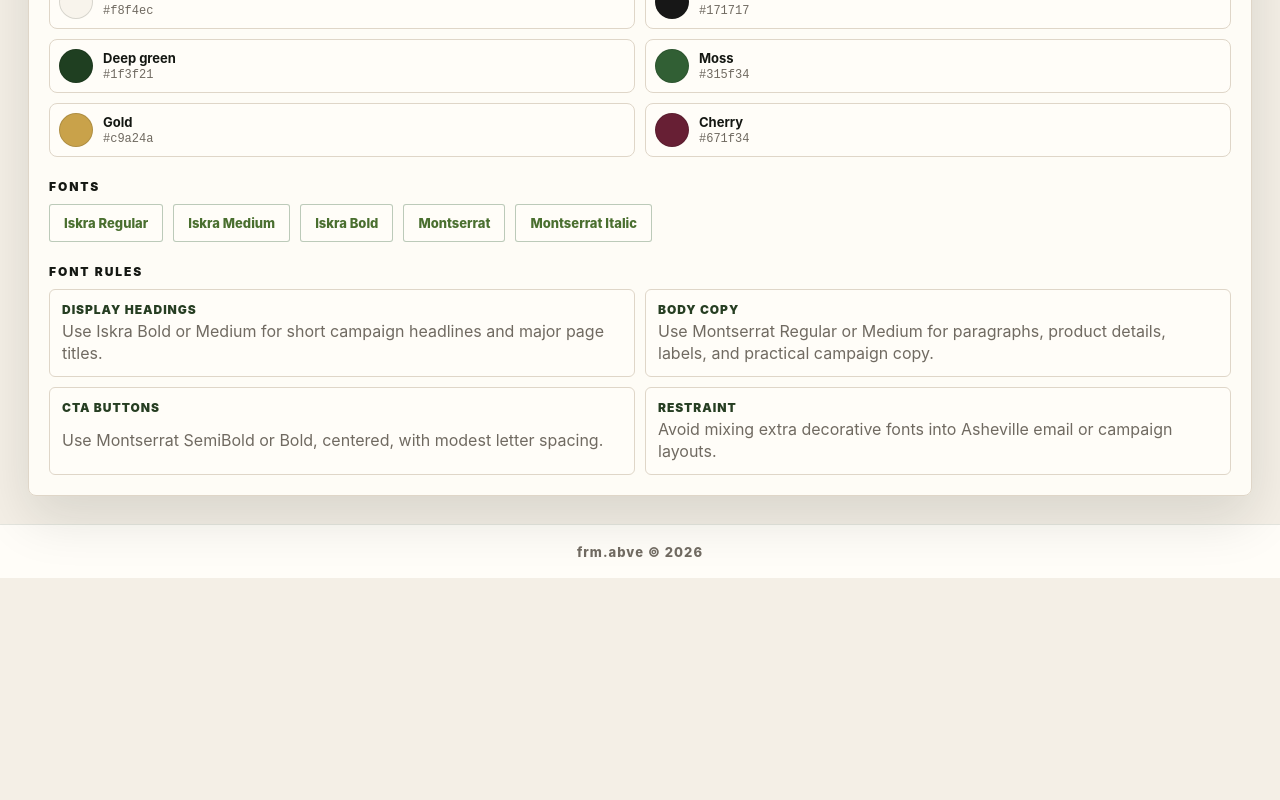
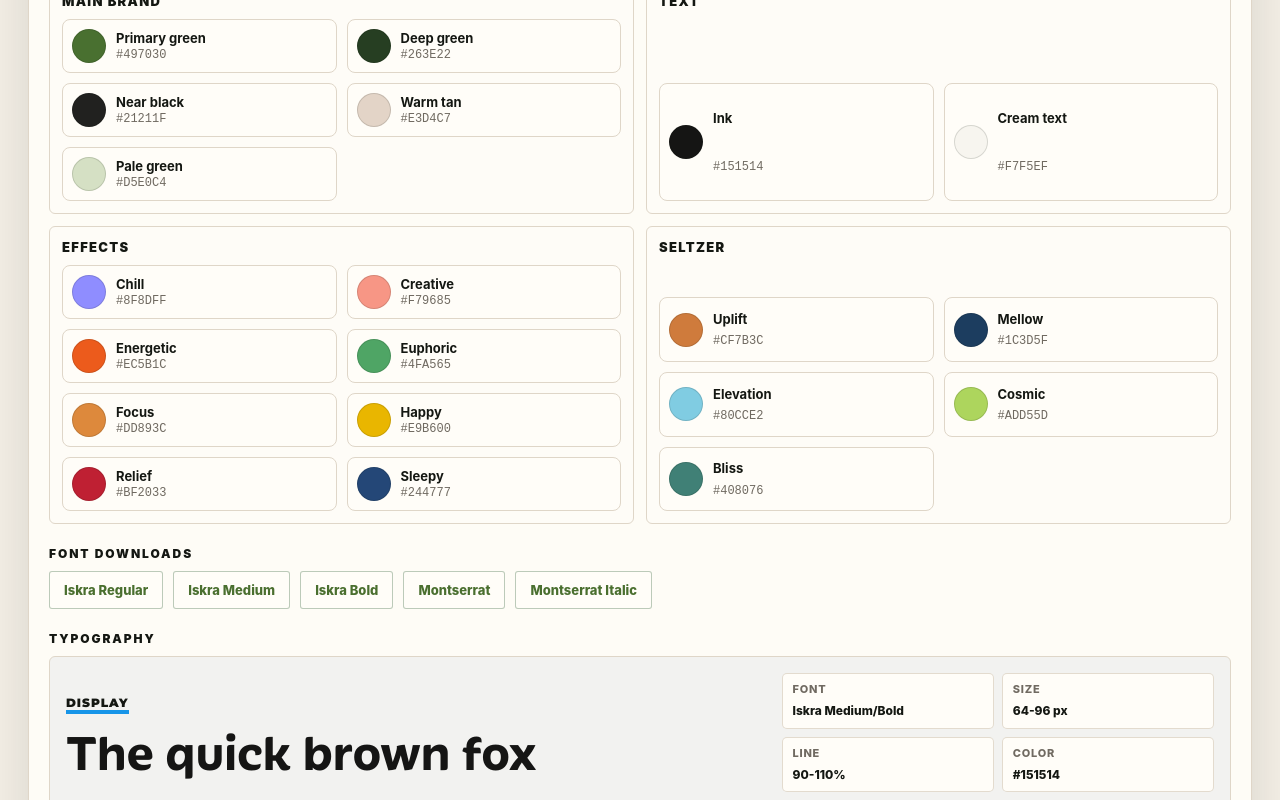
Before and after one commit to thelifeoferic/FRMABVE, a Next.js app in the folder asheville-campaign-studio-live/: page /settings in a window 1280 px wide. Shown: the part 1400-2200 px from the top of the page. Before the commit the page ends 1978 px from the top, so only its background shows below. Built offline with nearby package versions, Linux system fonts and the light colour scheme.

Commit message:
Add files via upload

```diff
--- a/asheville-campaign-studio-live/app/globals.css
+++ b/asheville-campaign-studio-live/app/globals.css
@@ -1441,6 +1441,27 @@ dd {
   padding: 16px;
 }
 
+.brand-kit-quick-downloads .section-heading {
+  align-items: center;
+}
+
+.download-icon {
+  display: inline-grid;
+  place-items: center;
+  width: 30px;
+  aspect-ratio: 1;
+  border-radius: 999px;
+  background: var(--action-bg);
+  color: var(--action-text);
+  font-size: 18px;
+  font-weight: 900;
+  line-height: 1;
+}
+
+.brand-kit-page[data-brand="plant-bar"] .download-icon {
+  background: #061f33;
+}
+
 .brand-kit-quick-downloads .brand-download-list {
   display: grid;
   grid-template-columns: 1fr;
@@ -1465,6 +1486,11 @@ dd {
   text-decoration: none;
 }
 
+.brand-kit-page[data-brand="plant-bar"] .ghost-link {
+  border-color: #061f33;
+  color: #061f33;
+}
+
 .brand-kit-grid {
   display: grid;
   grid-template-columns: minmax(0, 1fr);
@@ -1520,7 +1546,7 @@ dd {
   width: min(685px, 100%);
   min-height: 108px;
   border-radius: 3px;
-  background: #4a6f2f;
+  background: #497030;
   color: #ffffff;
   font-family: "Montserrat AVL", Inter, ui-sans-serif, system-ui, sans-serif;
   font-size: clamp(24px, 3vw, 34px);
@@ -1931,6 +1957,30 @@ dd {
   gap: 10px;
 }
 
+.brand-color-groups {
+  display: grid;
+  grid-template-columns: repeat(2, minmax(0, 1fr));
+  gap: 12px;
+}
+
+.brand-color-group {
+  display: grid;
+  gap: 10px;
+  border: 1px solid var(--line);
+  border-radius: 6px;
+  background: rgba(255, 253, 248, 0.72);
+  padding: 12px;
+}
+
+.brand-color-group h3 {
+  margin: 0;
+  color: var(--ink);
+  font-size: 13px;
+  font-weight: 900;
+  letter-spacing: 0.1em;
+  text-transform: uppercase;
+}
+
 .brand-color-chip {
   display: grid;
   grid-template-columns: 34px minmax(0, 1fr);
@@ -1979,6 +2029,104 @@ dd {
   text-decoration: none;
 }
 
+.brand-type-scale {
+  display: grid;
+  gap: 10px;
+}
+
+.brand-type-row {
+  display: grid;
+  grid-template-columns: minmax(0, 1fr) minmax(300px, 0.62fr);
+  gap: 18px;
+  align-items: center;
+  border: 1px solid var(--line);
+  border-radius: 6px;
+  background: #f2f2f0;
+  padding: 16px;
+}
+
+.brand-type-row strong {
+  display: inline-block;
+  margin-bottom: 10px;
+  border-bottom: 4px solid #1795e8;
+  color: var(--ink);
+  font-family: "Montserrat AVL", Inter, ui-sans-serif, system-ui, sans-serif;
+  font-size: 12px;
+  font-weight: 950;
+  letter-spacing: 0.08em;
+  text-transform: uppercase;
+}
+
+.brand-type-row p {
+  color: #151514;
+  font-family: "Iskra W01", Inter, ui-sans-serif, system-ui, sans-serif;
+  font-size: clamp(24px, 4vw, 56px);
+  font-weight: 800;
+  line-height: 1;
+}
+
+.brand-type-row:nth-child(3) p {
+  font-size: clamp(22px, 3vw, 34px);
+}
+
+.brand-type-row:nth-child(4) p {
+  font-family: "Montserrat AVL", Inter, ui-sans-serif, system-ui, sans-serif;
+  font-size: 17px;
+  font-weight: 520;
+  line-height: 1.45;
+}
+
+.brand-type-row:nth-child(5) p {
+  font-family: "Montserrat AVL", Inter, ui-sans-serif, system-ui, sans-serif;
+  font-size: clamp(20px, 2.6vw, 32px);
+  font-weight: 760;
+  letter-spacing: 0.05em;
+}
+
+.brand-kit-page[data-brand="plant-bar"] .brand-type-row p {
+  font-family: Georgia, "Times New Roman", serif;
+  font-weight: 500;
+  color: #061f33;
+}
+
+.brand-kit-page[data-brand="plant-bar"] .brand-type-row:nth-child(2) p {
+  color: #704f49;
+  font-family: "Comic Sans MS", "Bradley Hand", cursive;
+}
+
+.brand-kit-page[data-brand="plant-bar"] .brand-type-row:nth-child(3) p,
+.brand-kit-page[data-brand="plant-bar"] .brand-type-row:nth-child(4) p {
+  font-family: "Montserrat AVL", Inter, ui-sans-serif, system-ui, sans-serif;
+}
+
+.brand-type-row dl {
+  display: grid;
+  grid-template-columns: repeat(2, minmax(0, 1fr));
+  gap: 8px;
+}
+
+.brand-type-row dl div {
+  display: grid;
+  gap: 2px;
+  border-radius: 5px;
+  background: #fffdf8;
+  padding: 8px 10px;
+}
+
+.brand-type-row dt {
+  color: var(--muted);
+  font-size: 11px;
+  font-weight: 800;
+  letter-spacing: 0.07em;
+  text-transform: uppercase;
+}
+
+.brand-type-row dd {
+  color: var(--ink);
+  font-size: 12px;
+  font-weight: 760;
+}
+
 .brand-font-rules {
   display: grid;
   grid-template-columns: repeat(2, minmax(0, 1fr));
@@ -2049,6 +2197,11 @@ dd {
 
   .cta-spec-grid {
     grid-template-columns: repeat(2, minmax(0, 1fr));
+  }
+
+  .brand-color-groups,
+  .brand-type-row {
+    grid-template-columns: 1fr;
   }
 
   .prompt-library-card summary {
--- a/asheville-campaign-studio-live/app/settings/page.tsx
+++ b/asheville-campaign-studio-live/app/settings/page.tsx
@@ -11,19 +11,54 @@ const brandKits = [
       ["Montserrat", "/brand-kit/asheville-dispensary/fonts/montserrat-variable.ttf"],
       ["Montserrat Italic", "/brand-kit/asheville-dispensary/fonts/montserrat-italic-variable.ttf"]
     ],
-    fontRules: [
-      ["Display headings", "Use Iskra Bold or Medium for short campaign headlines and major page titles."],
-      ["Body copy", "Use Montserrat Regular or Medium for paragraphs, product details, labels, and practical campaign copy."],
-      ["CTA buttons", "Use Montserrat SemiBold or Bold, centered, with modest letter spacing."],
-      ["Restraint", "Avoid mixing extra decorative fonts into Asheville email or campaign layouts."]
+    typography: [
+      ["Display", "The quick brown fox", "Iskra Medium/Bold", "64-96 px", "90-110%", "#151514"],
+      ["Heading 1", "The quick brown fox", "Iskra Medium/Bold", "48-64 px", "100-110%", "#151514"],
+      ["Heading 2", "The quick brown fox jumps over", "Iskra Medium", "30-42 px", "110-120%", "#151514"],
+      ["Body", "The quick brown fox jumps over the lazy dog.", "Montserrat Regular/Medium", "16-18 px", "145-155%", "#151514"],
+      ["CTA", "Shop All THCA Flower", "Montserrat SemiBold/Bold", "31-34 px", "100%", "#F7F5EF"]
     ],
+    colorGroups: [
+      {
+        title: "Main Brand",
         colors: [
-      ["Cream", "#f8f4ec"],
-      ["Black", "#171717"],
-      ["Deep green", "#1f3f21"],
-      ["Moss", "#315f34"],
-      ["Gold", "#c9a24a"],
-      ["Cherry", "#671f34"]
+          ["Primary green", "#497030"],
+          ["Deep green", "#263E22"],
+          ["Near black", "#21211F"],
+          ["Warm tan", "#E3D4C7"],
+          ["Pale green", "#D5E0C4"]
+        ]
+      },
+      {
+        title: "Text",
+        colors: [
+          ["Ink", "#151514"],
+          ["Cream text", "#F7F5EF"]
+        ]
+      },
+      {
+        title: "Effects",
+        colors: [
+          ["Chill", "#8F8DFF"],
+          ["Creative", "#F79685"],
+          ["Energetic", "#EC5B1C"],
+          ["Euphoric", "#4FA565"],
+          ["Focus", "#DD893C"],
+          ["Happy", "#E9B600"],
+          ["Relief", "#BF2033"],
+          ["Sleepy", "#244777"]
+        ]
+      },
+      {
+        title: "Seltzer",
+        colors: [
+          ["Uplift", "#CF7B3C"],
+          ["Mellow", "#1C3D5F"],
+          ["Elevation", "#80CCE2"],
+          ["Cosmic", "#ADD55D"],
+          ["Bliss", "#408076"]
+        ]
+      }
     ],
     downloads: [
       ["Primary logo", "/brand-kit/asheville-dispensary/asheville-dispensary-logo.png"],
@@ -45,19 +80,24 @@ const brandKits = [
       ["Scotch-style editorial serif", ""],
       ["Warm script accent", ""]
     ],
-    fontRules: [
-      ["Editorial titles", "Use the Plant Bar serif for menu headlines, seasonal titles, and slower editorial moments."],
-      ["Body copy", "Use the clean sans for descriptions, navigation, product notes, and readable campaign copy."],
-      ["Accent script", "Use the handwritten script sparingly for flavor lines or mood statements, never for long text."],
-      ["CTA buttons", "Use uppercase sans, wide tracking, white text, and the deep navy rounded pill."]
+    typography: [
+      ["Editorial title", "Summer Seasonal Menu", "Plant Bar serif", "54-76 px", "95-105%", "#061F33"],
+      ["Mood line", "Honey, citrus, mint, hibiscus & rose.", "Warm script accent", "30-42 px", "105-115%", "#704F49"],
+      ["Body", "Fresh flavors, summer mood, sunny days.", "Clean sans", "18-22 px", "145%", "#455B61"],
+      ["CTA", "See The Seasonal Menu →", "Clean sans Bold", "20-24 px", "100%", "#FFFFFF"]
     ],
+    colorGroups: [
+      {
+        title: "Plant Bar",
         colors: [
-      ["Mint", "#e5f5ef"],
-      ["Blush", "#ffa2a8"],
-      ["Navy", "#061f33"],
-      ["Cocoa", "#704f49"],
-      ["Tea amber", "#d9a45f"],
-      ["Cream", "#f4efe6"]
+          ["Mint", "#E5F5EF"],
+          ["Blush", "#FFA2A8"],
+          ["Navy", "#061F33"],
+          ["Cocoa", "#704F49"],
+          ["Tea amber", "#D9A45F"],
+          ["Cream", "#F4EFE6"]
+        ]
+      }
     ],
     downloads: [
       ["Logo PNG", "/brand-kit/plant-bar/plant-bar-logo-wide.png"],
@@ -73,7 +113,7 @@ const ctaButtonSpecs = [
   ["Background", "#f3eee6 cream"],
   ["Button size", "685 x 108 px"],
   ["Button position", "X 104 px, Y 62 px"],
-  ["Button fill", "#4a6f2f"],
+  ["Button fill", "#497030"],
   ["Corner radius", "2-3 px"],
   ["Text", "Montserrat SemiBold or Bold"],
   ["Text size", "31-34 px"],
@@ -133,8 +173,8 @@ export default async function SettingsPage({ searchParams }: SettingsPageProps)
 
           <aside className="brand-kit-quick-downloads" aria-label={`${activeBrand.name} quick downloads`}>
             <div className="section-heading">
-              <p>Downloads</p>
-              <span>Above the fold</span>
+              <p>Assets</p>
+              <span aria-hidden="true" className="download-icon">↓</span>
             </div>
             <div className="brand-download-list">
               {activeBrand.downloads.map(([label, href]) => (
@@ -191,8 +231,12 @@ export default async function SettingsPage({ searchParams }: SettingsPageProps)
 
               <div className="brand-kit-section">
                 <h2>Colors</h2>
+                <div className="brand-color-groups">
+                  {activeBrand.colorGroups.map((group) => (
+                    <div className="brand-color-group" key={group.title}>
+                      <h3>{group.title}</h3>
                       <div className="brand-color-grid">
-                  {activeBrand.colors.map(([name, color]) => (
+                        {group.colors.map(([name, color]) => (
                           <div className="brand-color-chip" key={color}>
                             <span style={{ backgroundColor: color }} />
                             <strong>{name}</strong>
@@ -201,9 +245,12 @@ export default async function SettingsPage({ searchParams }: SettingsPageProps)
                         ))}
                       </div>
                     </div>
+                  ))}
+                </div>
+              </div>
 
               <div className="brand-kit-section">
-                <h2>Fonts</h2>
+                <h2>Font downloads</h2>
                 <div className="brand-font-list">
                   {activeBrand.fonts.map(([label, href]) => (
                     href ? (
@@ -218,12 +265,32 @@ export default async function SettingsPage({ searchParams }: SettingsPageProps)
               </div>
 
               <div className="brand-kit-section">
-                <h2>Font rules</h2>
-                <div className="brand-font-rules">
-                  {activeBrand.fontRules.map(([label, rule]) => (
-                    <div className="brand-font-rule" key={label}>
+                <h2>Typography</h2>
+                <div className="brand-type-scale">
+                  {activeBrand.typography.map(([label, sample, family, size, lineHeight, color]) => (
+                    <div className="brand-type-row" key={label}>
+                      <div>
                         <strong>{label}</strong>
-                      <span>{rule}</span>
+                        <p>{sample}</p>
+                      </div>
+                      <dl>
+                        <div>
+                          <dt>Font</dt>
+                          <dd>{family}</dd>
+                        </div>
+                        <div>
+                          <dt>Size</dt>
+                          <dd>{size}</dd>
+                        </div>
+                        <div>
+                          <dt>Line</dt>
+                          <dd>{lineHeight}</dd>
+                        </div>
+                        <div>
+                          <dt>Color</dt>
+                          <dd>{color}</dd>
+                        </div>
+                      </dl>
                     </div>
                   ))}
                 </div>
```
Lines whose indentation alone changed are shown as unchanged.
